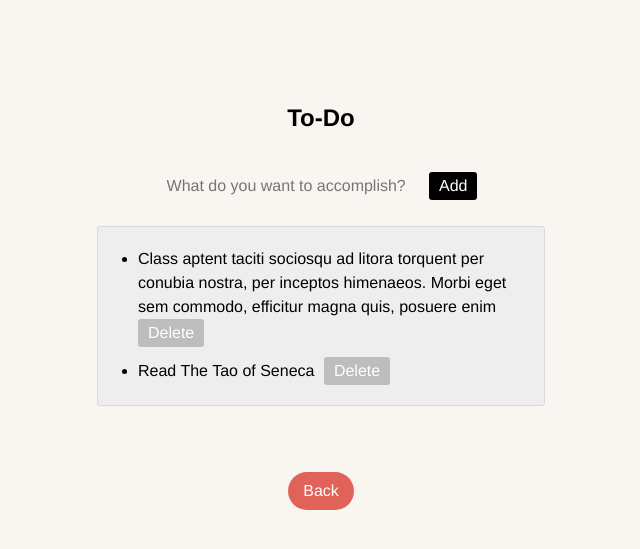
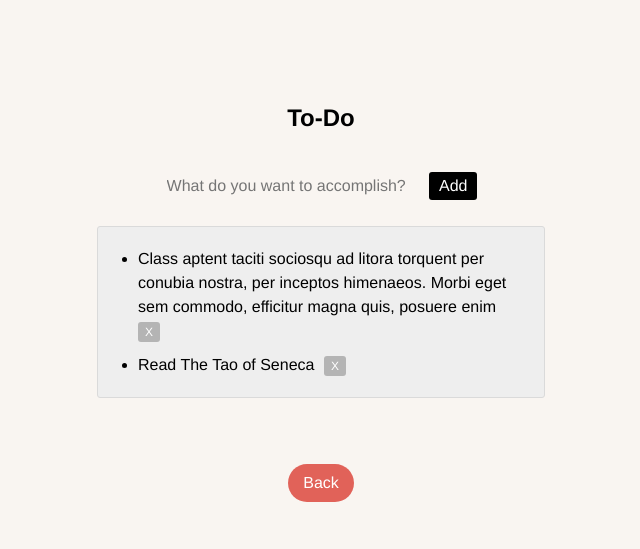
Before and after one commit to noelkronenberg/pimado, a Django app: page /todo/ in a window 1280 px wide. Shown: the top 549 px of the page, without its empty margins (319-959 px from the left). Run offline with Django 3.2, Linux system fonts and the light colour scheme; data comes from the database, SQL or seed files in the repository.

Commit message:
optimised delete button styling

```diff
--- a/templates/todo.html
+++ b/templates/todo.html
@@ -56,13 +56,14 @@ body {
 
 .delete-button {
     margin-right: 10px;
-    background-color: #bdbdbd;
-    padding: 5px 10px 5px 10px;
+    background-color: #b4b4b4;
+    padding: 3px 7px 3px 7px;
     text-decoration: none;
     color: #fff;
     border: 0px;
     border-radius: 3px;
-    cursor: pointer
+    cursor: pointer;
+    font-size: 12px;
 }
 
 .add-button {
@@ -150,7 +151,7 @@ input {
         <form action="/deleteTodo/{{todo_item.id}}/"
         style="display: inline;"
         method="post">{% csrf_token %}
-            <input type="submit" value="Delete" class="delete-button"/>
+            <input type="submit" value="X" class="delete-button"/>
         </form>
     </li>
     {% endfor %}
```
